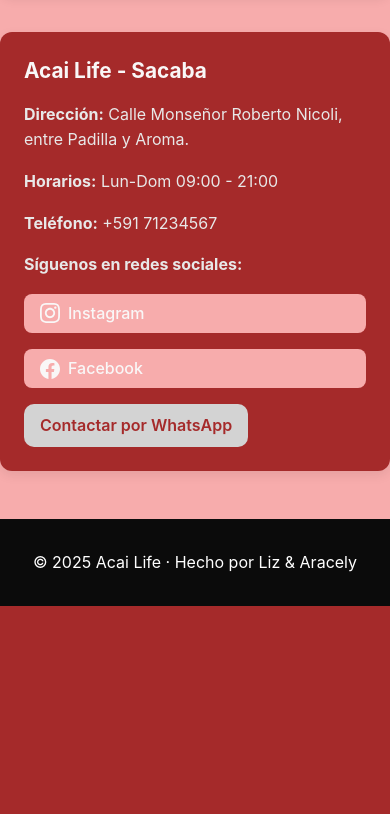
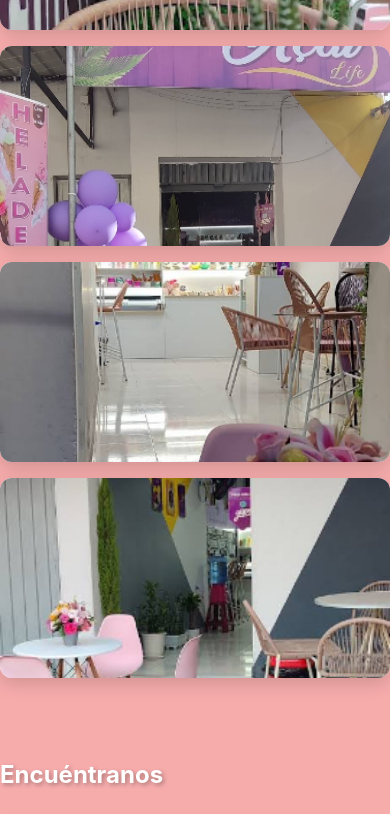
Before and after one commit to Faxterefalt/final, a PHP site: page /ubicacion.php in a window 390 px wide; the page is wider, and only the part inside the window is pictured. Shown: the part 631-1445 px from the top of that part. Before the commit the page ends 1237 px from the top of that part, so only its background shows below. Run offline with PHP 8.4, Linux system fonts and the light colour scheme.

Commit message:
Añadir imágenes en ubicación

```diff
--- a/final/assets/css/ubicacion.css
+++ b/final/assets/css/ubicacion.css
@@ -1,23 +1,115 @@
 /* página de ubicación */
 
-.ubicacion{padding:1.5rem 0 3rem}
+* {
+  scroll-behavior: auto !important;
+}
+
+.galeria-negocio{
+  padding:2rem 0 2rem;
+}
+.galeria-negocio h3{
+  margin-bottom:1.5rem;
+  font-size:1.5rem;
+  color:#ffffff;
+  font-weight:700;
+  text-shadow:2px 2px 4px rgba(0,0,0,0.3);
+}
+
+.galeria-grid{
+  display:grid;
+  grid-template-columns:repeat(3, 1fr);
+  grid-template-rows:repeat(2, 200px);
+  gap:1rem;
+}
+
+/* Imagen destacada (primera) ocupa 2 filas */
+.galeria-destacada{
+  grid-row:span 2;
+}
+
+.galeria-item{
+  position:relative;
+  overflow:hidden;
+  border-radius:12px;
+  box-shadow:0 6px 18px rgba(0,0,0,0.15);
+  transition:transform 0.3s ease, box-shadow 0.3s ease;
+  background:#ffffff;
+}
+
+.galeria-item:hover{
+  transform:translateY(-5px) scale(1.02);
+  box-shadow:0 10px 25px rgba(0,0,0,0.25);
+}
+
+.galeria-item img{
+  width:100%;
+  height:100%;
+  object-fit:cover;
+  transition:transform 0.4s ease;
+}
+
+.galeria-item:hover img{
+  transform:scale(1.1);
+}
+
+/* Overlay con texto */
+.galeria-overlay{
+  position:absolute;
+  bottom:0;
+  left:0;
+  right:0;
+  background:linear-gradient(to top, rgba(0,0,0,0.8), transparent);
+  padding:1rem;
+  opacity:0;
+  transition:opacity 0.3s ease;
+}
+
+.galeria-item:hover .galeria-overlay{
+  opacity:1;
+}
+
+.galeria-overlay span{
+  color:#ffffff;
+  font-weight:700;
+  font-size:1rem;
+  text-shadow:2px 2px 4px rgba(0,0,0,0.5);
+}
+
+/* Ubicación - DESPUÉS */
+.ubicacion{
+  padding:2rem 0 3rem;
+}
+
+.ubicacion h3{
+  margin-bottom:1.5rem;
+  font-size:1.5rem;
+  color:#ffffff;
+  font-weight:700;
+  text-shadow:2px 2px 4px rgba(0,0,0,0.3);
+}
+
 .ubicacion-grid{display:grid;grid-template-columns:1fr 380px;gap:2rem;align-items:start}
 .ubicacion .map iframe{width:100%;height:400px;border-radius:12px;border:0;box-shadow:0 4px 12px rgba(0,0,0,0.1)}
 .ubicacion .info{
-  background:var(--blanco);
+  background:#ffffff;
   padding:1.5rem;
   border-radius:12px;
-  box-shadow:0 4px 12px rgba(0,0,0,0.08);
+  box-shadow:0 6px 18px rgba(0,0,0,0.15);
 }
 .ubicacion .info h4{
-  color:var(--negro);
+  color:var(--blanco);
   font-size:1.3rem;
   margin-bottom:1rem;
+  font-weight:700;
 }
 .ubicacion .info p{
   margin-bottom:1rem;
-  color:#e8e8e8;
+  color:#333;
   line-height:1.6;
+}
+.ubicacion .info p strong{
+  color:var(--blanco);
+  font-weight:700;
 }
 .ubicacion .info .social-links{
   display:flex;
@@ -30,14 +122,15 @@
   gap:0.5rem;
   padding:0.5rem 1rem;
   background:var(--gris);
-  color:var(--negro);
+  color:#333;
   text-decoration:none;
   border-radius:8px;
   transition:all 0.3s;
-  font-weight:500;
+  font-weight:600;
 }
 .ubicacion .info .social-links a:hover{
   background:var(--guindo);
+  color:var(--blanco);
   transform:translateY(-2px);
 }
 .ubicacion .info .social-links svg{
@@ -50,4 +143,24 @@
 @media (max-width:900px){
   .ubicacion-grid{grid-template-columns:1fr}
   .ubicacion .info .social-links{flex-direction:column}
+
+  .galeria-grid{
+    grid-template-columns:1fr;
+    grid-template-rows:auto;
+    gap:1rem;
+  }
+
+  .galeria-destacada{
+    grid-row:span 1;
+  }
+
+  .galeria-item{
+    height:250px;
+  }
 }
+
+@media (max-width:600px){
+  .galeria-item{
+    height:200px;
+  }
+}
--- a/final/ubicacion.php
+++ b/final/ubicacion.php
@@ -6,8 +6,8 @@ $whatsapp = "71234567";
   <meta charset="utf-8" />
   <meta name="viewport" content="width=device-width,initial-scale=1" />
   <title>Ubicación - ACAI LIFE</title>
-<link rel="stylesheet" href="assets/css/common.css" />
-<link rel="stylesheet" href="assets/css/ubicacion.css" />
+  <link rel="stylesheet" href="assets/css/common.css" />
+  <link rel="stylesheet" href="assets/css/ubicacion.css" />
 </head>
 <body>
   <header class="site-header">
@@ -23,14 +23,50 @@ $whatsapp = "71234567";
         <a href="index.php">Inicio</a>
         <a href="menu.php">Menú</a>
         <a href="promociones.php">Promociones</a>
-        <a href="ubicacion.php">Ubicación</a>
+        <a href="ubicacion.php#encuentranos" class="scroll-to-section">Ubicación</a>
         <a href="contacto.php">Contacto</a>
       </nav>
     </div>
   </header>
 
   <main>
-    <section class="container ubicacion">
+    <section class="container galeria-negocio">
+      <h3>Conoce nuestro local</h3>
+      <div class="galeria-grid">
+        <div class="galeria-item galeria-destacada">
+          <img src="assets/img/ubi/ubi1.png" alt="Vista principal Acai Life" loading="lazy">
+          <div class="galeria-overlay">
+            <span>Vista principal</span>
+          </div>
+        </div>
+        <div class="galeria-item">
+          <img src="assets/img/ubi/ubi2.png" alt="Interior del local" loading="lazy">
+          <div class="galeria-overlay">
+            <span>Interior</span>
+          </div>
+        </div>
+        <div class="galeria-item">
+          <img src="assets/img/ubi/ubi3.png" alt="Zona de atención" loading="lazy">
+          <div class="galeria-overlay">
+            <span>Atención al cliente</span>
+          </div>
+        </div>
+        <div class="galeria-item">
+          <img src="assets/img/ubi/ubi4.png" alt="Ambiente acogedor" loading="lazy">
+          <div class="galeria-overlay">
+            <span>Ambiente</span>
+          </div>
+        </div>
+        <div class="galeria-item">
+          <img src="assets/img/ubi/ubi5.png" alt="Detalles del negocio" loading="lazy">
+          <div class="galeria-overlay">
+            <span>Detalles</span>
+          </div>
+        </div>
+      </div>
+    </section>
+
+    <section id="encuentranos" class="container ubicacion">
       <h3>Encuéntranos</h3>
       <div class="ubicacion-grid">
         <div class="map">
@@ -69,5 +105,76 @@ $whatsapp = "71234567";
       <p>© <?=date('Y')?> Acai Life · Hecho por Liz & Aracely</p>
     </div>
   </footer>
+
+  <script>
+    function smoothScrollTo(target, duration) {
+      const header = document.querySelector('.site-header');
+      const headerHeight = header ? header.offsetHeight : 0;
+      const targetPosition = target.getBoundingClientRect().top + window.pageYOffset - headerHeight - 20;
+      const startPosition = window.pageYOffset;
+      const distance = targetPosition - startPosition;
+      let startTime = null;
+
+      function animation(currentTime) {
+        if (startTime === null) startTime = currentTime;
+        const timeElapsed = currentTime - startTime;
+        const run = ease(timeElapsed, startPosition, distance, duration);
+        window.scrollTo(0, run);
+        if (timeElapsed < duration) requestAnimationFrame(animation);
+      }
+
+      function ease(t, b, c, d) {
+        t /= d / 2;
+        if (t < 1) return c / 2 * t * t + b;
+        t--;
+        return -c / 2 * (t * (t - 2) - 1) + b;
+      }
+
+      requestAnimationFrame(animation);
+    }
+
+    window.addEventListener('load', function() {
+      const hash = window.location.hash;
+      if (hash) {
+        setTimeout(function() {
+          window.scrollTo(0, 0);
+        }, 1);
+
+        setTimeout(function() {
+          const targetElement = document.querySelector(hash);
+          if (targetElement) {
+            smoothScrollTo(targetElement, 1200);
+          }
+        }, 100);
+      }
+    });
+
+    document.addEventListener('DOMContentLoaded', function() {
+      const allLinks = document.querySelectorAll('a[href*="#"]');
+
+      allLinks.forEach(link => {
+        link.addEventListener('click', function(e) {
+          const href = this.getAttribute('href');
+
+          if (href.includes('#encuentranos')) {
+            e.preventDefault();
+            e.stopPropagation();
+
+            const targetElement = document.getElementById('encuentranos');
+
+            if (targetElement) {
+              // Si ya estamos en ubicacion.php, hacer scroll directo
+              if (window.location.pathname.includes('ubicacion.php')) {
+                smoothScrollTo(targetElement, 1200);
+              } else {
+
+                window.location.href = href;
+              }
+            }
+          }
+        });
+      });
+    });
+  </script>
 </body>
 </html>
```
Also changed, not shown: final/assets/img/ubi/ubi1.png (added), final/assets/img/ubi/ubi2.png (added), final/assets/img/ubi/ubi3.png (added), final/assets/img/ubi/ubi4.png (added), final/assets/img/ubi/ubi5.png (added).
